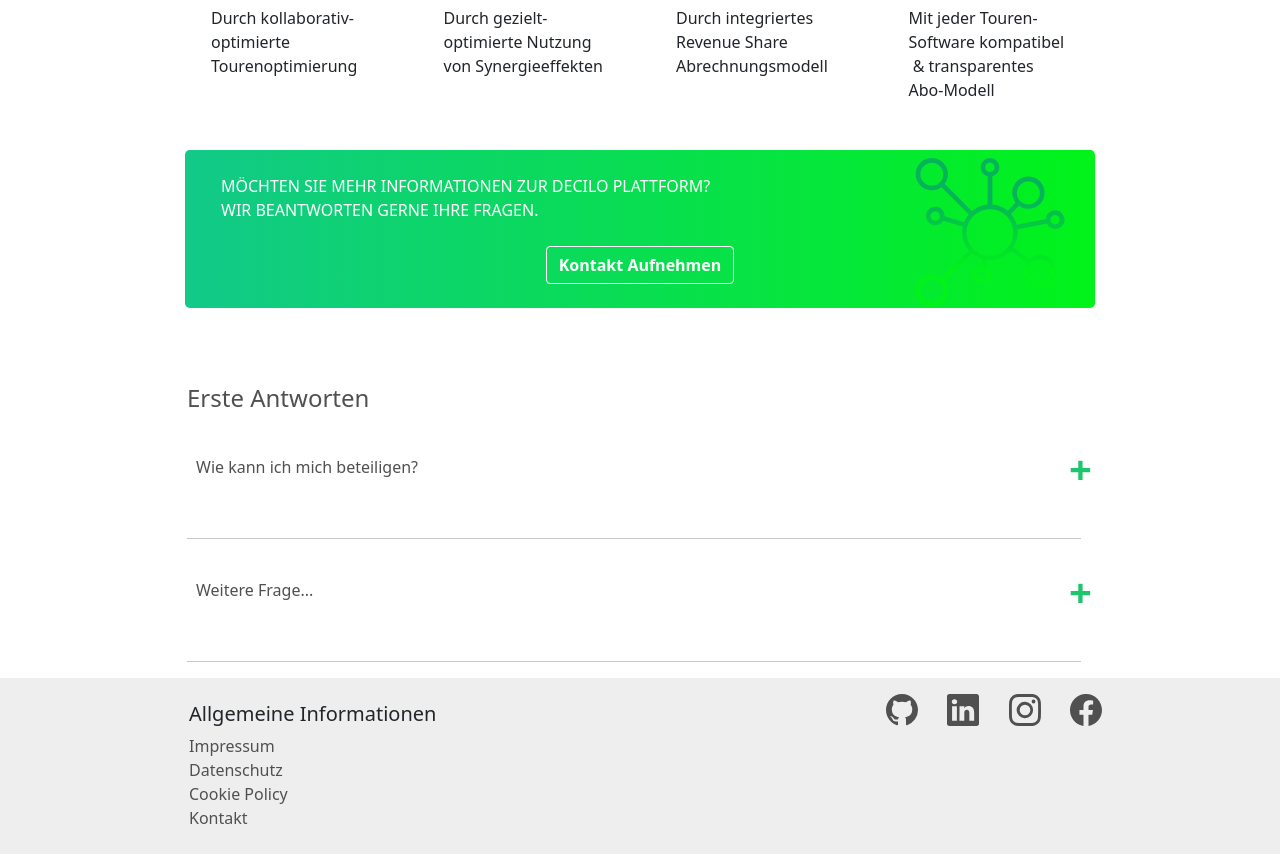
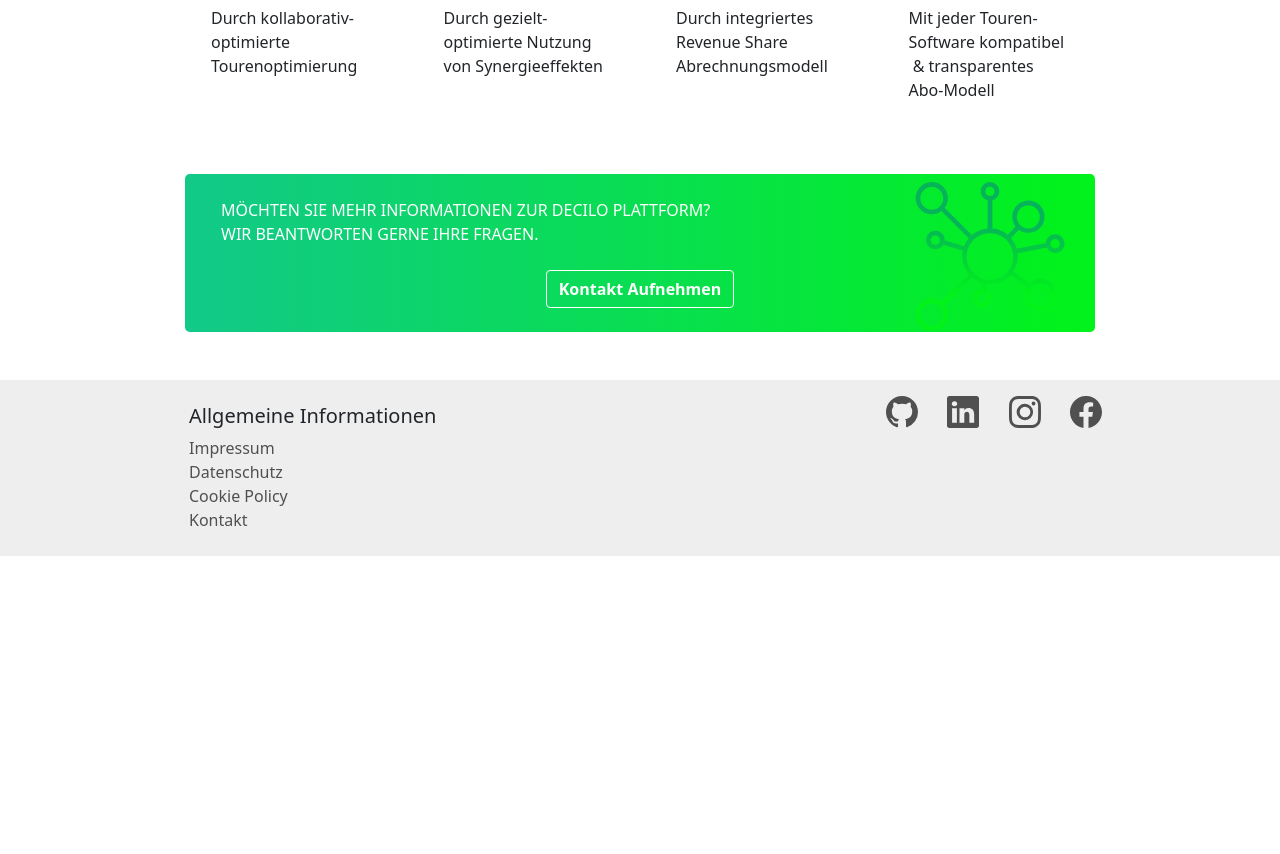
Before and after one commit to BerlinzuDir/decilo-frontend, a Next.js app: page / in a window 1280 px wide. Shown: the part 740-1594 px from the top of the page. After the commit the page ends 1296 px from the top, so only its background shows below. Built offline with nearby package versions, Linux system fonts and the light colour scheme.

Commit message:
remove faq section and increase bottom-padding

```diff
--- a/components/Contact.tsx
+++ b/components/Contact.tsx
@@ -23,7 +23,7 @@ const Contact: FunctionComponent<ContactProps> = ({ textFields, button, language
         await router.push({pathname: "/contact", query: { state: language }});
     };
     return (
-        <div className="container-fluid ps-4 pe-4 pt-4 pb-4">
+        <div className="container-fluid ps-4 pe-4 pt-5 pb-5">
             <div className="row">
                 <div className="col-lg-1"></div>
                 <div className="col rounded-3 decilo-background">
--- a/pages/index.tsx
+++ b/pages/index.tsx
@@ -38,7 +38,6 @@ const Home: FunctionComponent = () => {
         <Abstract {...localizedContent["Abstract"]} />
         <Benefits {...localizedContent["Benefits"]} />
         <Contact {...localizedContent["Contact"]} language={language} />
-        <FAQ {...localizedContent["FAQ"]}></FAQ>
       </div>
       <Footer {...localizedContent["Footer"]} language={language} />
     </div>
```
